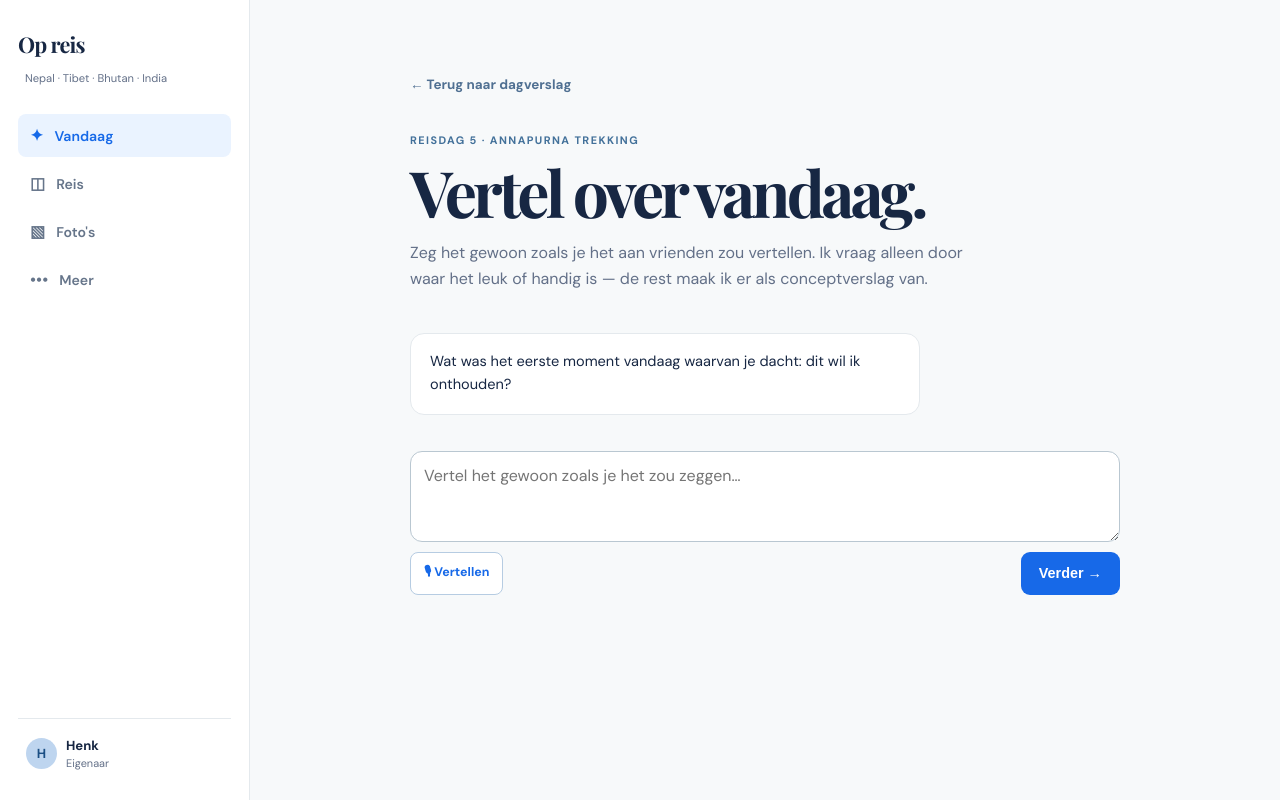
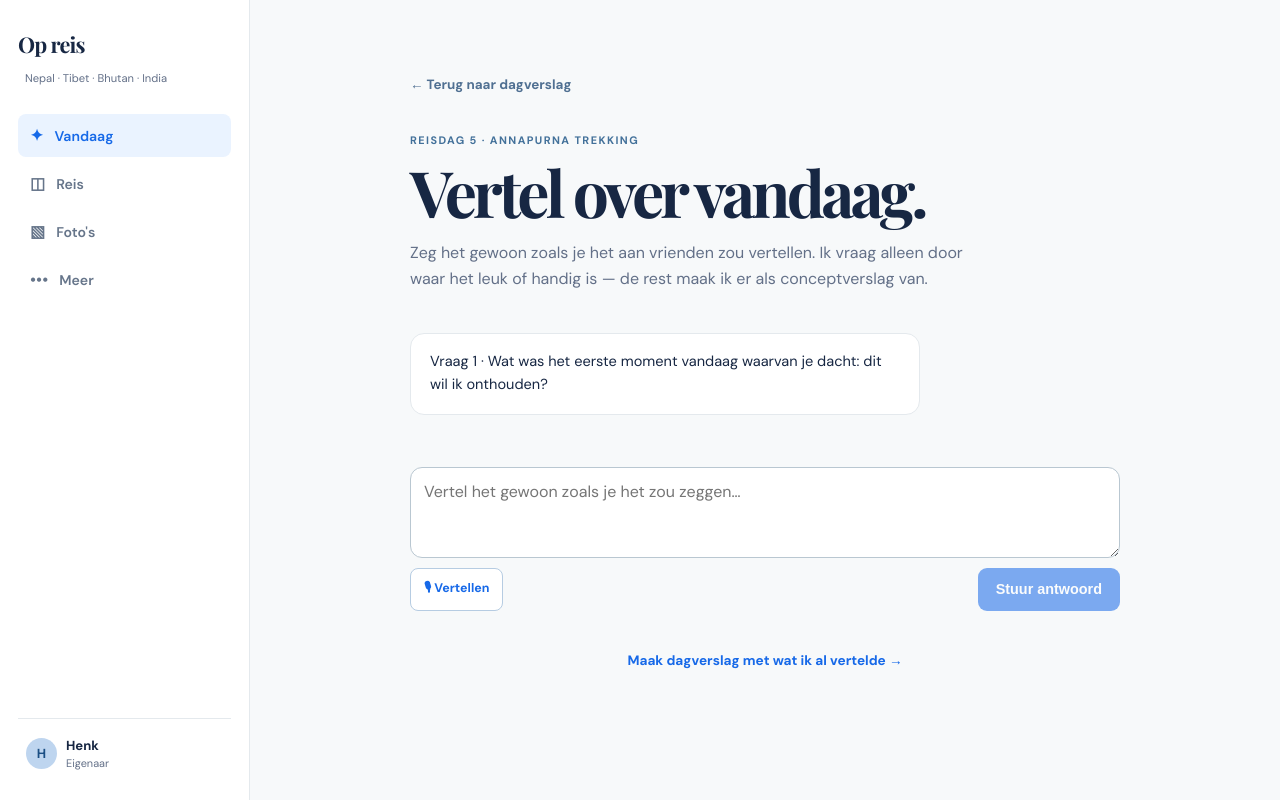
Before and after one commit to henk-blindenbach/travel-app, a Next.js app: page /app/today/interview in a window 1280 px wide. Built offline with nearby package versions, Linux system fonts and the light colour scheme; no server answers; the database is empty.

Commit message:
fix: complete and recover travel interviews

```diff
--- a/app/api/interview/route.ts
+++ b/app/api/interview/route.ts
@@ -29,7 +29,7 @@ export async function POST(request: Request) {
     const { data: { user } } = await supabase.auth.getUser();
     if (!user) return NextResponse.json({ error: "Niet ingelogd." }, { status: 401 });
     const payload = await request.json();
-    if (!validUuid(payload.tripDayId) || !validMessages(payload.messages)) return NextResponse.json({ error: "Ongeldig interview." }, { status: 400 });
+    if (!validUuid(payload.tripDayId) || !validMessages(payload.messages) || (payload.finish !== undefined && typeof payload.finish !== "boolean")) return NextResponse.json({ error: "Ongeldig interview." }, { status: 400 });
 
     const { data: day } = await supabase.from("trip_days")
       .select("id,title,planned_location,planned_route,day_number,day_date,day_entries(id,title,actual_location,body,media_assets(original_filename,caption,captured_at))")
@@ -44,20 +44,22 @@ export async function POST(request: Request) {
       currentDraft: entry ? { title: entry.title, location: entry.actual_location, body: entry.body } : null,
       photos: entry?.media_assets?.map((asset) => ({ filename: asset.original_filename, caption: asset.caption, capturedAt: asset.captured_at })) || [],
     });
-    const prompt = `Je bent de warme, nieuwsgierige reisinterviewer van Henk en Michel. Spreek Nederlands. Gebruik de context alleen als geheugen, verzin geen feiten. Vraag steeds één leuke, concrete vervolgvraag. Verzamel zonder formulier zoveel mogelijk: werkelijke route/locatie, activiteiten, vervoer, verblijf, mensen, eten, sfeer, verrassingen, hoogtepunten en tips. Houd het bij maximaal 5 vragen totaal; zet complete=true zodra een bruikbaar dagverhaal mogelijk is of de gebruiker aangeeft klaar te zijn. Als complete=true, maak dan een aantrekkelijke private concepttitel, locatie en volledig verhaal. Context: ${context}. Gesprek: ${JSON.stringify(payload.messages)}`;
+    const prompt = `Je bent de warme, nieuwsgierige reisinterviewer van Henk en Michel. Spreek Nederlands. Gebruik de context alleen als geheugen, verzin geen feiten. Vraag steeds één leuke, concrete vervolgvraag. Verzamel zonder formulier zoveel mogelijk: werkelijke route/locatie, activiteiten, vervoer, verblijf, mensen, eten, sfeer, verrassingen, hoogtepunten en tips. Houd het bij maximaal 5 vragen totaal; zet complete=true zodra een bruikbaar dagverhaal mogelijk is of de gebruiker aangeeft klaar te zijn. Als complete=true, maak dan een aantrekkelijke private concepttitel, locatie en volledig verhaal. ${payload.finish ? "De gebruiker kiest nu expliciet voor afronden: zet complete=true en maak het verslag uitsluitend op basis van wat al verteld is." : ""} Context: ${context}. Gesprek: ${JSON.stringify(payload.messages)}`;
     const response = await fetch("https://api.openai.com/v1/responses", {
       method: "POST", headers: { Authorization: `Bearer ${key}`, "Content-Type": "application/json" },
-      body: JSON.stringify({ model: "gpt-5-mini", input: prompt, text: { format: { type: "json_schema", name: "travel_interview", strict: true, schema } } }),
+      body: JSON.stringify({ model: "gpt-5-mini", input: prompt, text: { format: { type: "json_schema", name: "travel_interview", strict: true, schema } } }), signal: AbortSignal.timeout(30_000),
     });
     if (!response.ok) throw new Error("OpenAI request failed");
     const result = await response.json() as { output_text?: string };
     const answer = JSON.parse(result.output_text || "{}") as { reply: string; complete: boolean; title: string; actualLocation: string; body: string };
+    if (typeof answer.reply !== "string" || !answer.reply.trim() || typeof answer.complete !== "boolean") throw new Error("Invalid OpenAI response");
+    const complete = payload.finish || answer.complete;
     const messages = [...payload.messages, { role: "assistant" as const, text: safeText(answer.reply, 2000) }];
-    await supabase.from("day_interviews").upsert({ trip_day_id: day.id, messages, completed_at: answer.complete ? new Date().toISOString() : null }, { onConflict: "trip_day_id" });
-    if (answer.complete) {
+    await supabase.from("day_interviews").upsert({ trip_day_id: day.id, messages, completed_at: complete ? new Date().toISOString() : null }, { onConflict: "trip_day_id" });
+    if (complete) {
       await supabase.from("day_entries").upsert({ trip_day_id: day.id, title: safeText(answer.title, 160), actual_location: safeText(answer.actualLocation, 160), body: safeText(answer.body, 20_000) }, { onConflict: "trip_day_id" });
     }
-    return NextResponse.json({ reply: messages.at(-1)?.text, complete: answer.complete });
+    return NextResponse.json({ reply: messages.at(-1)?.text, complete });
   } catch {
     return NextResponse.json({ error: "Het interview kon nu niet worden verwerkt. Probeer het opnieuw." }, { status: 500 });
   }
--- a/components/journal/InterviewChat.tsx
+++ b/components/journal/InterviewChat.tsx
@@ -1,6 +1,7 @@
 "use client";
 
 import { useEffect, useRef, useState } from "react";
+import Link from "next/link";
 
 type Message = { role: "assistant" | "user"; text: string };
 type Props = { tripDayId: string; initialQuestion: string };
@@ -12,8 +13,11 @@ export function InterviewChat({ tripDayId, initialQuestion }: Props) {
   const [complete, setComplete] = useState(false);
   const [listening, setListening] = useState(false);
   const [voiceMessage, setVoiceMessage] = useState("");
+  const [requestError, setRequestError] = useState("");
+  const [retryAttempt, setRetryAttempt] = useState<{ messages: Message[]; finish: boolean } | null>(null);
   const recognitionRef = useRef<SpeechRecognition | null>(null);
   const stopTimerRef = useRef<ReturnType<typeof setTimeout> | null>(null);
+  const newestMessageRef = useRef<HTMLDivElement>(null);
 
   function stopListening() {
     if (stopTimerRef.current) clearTimeout(stopTimerRef.current);
@@ -27,15 +31,41 @@ export function InterviewChat({ tripDayId, initialQuestion }: Props) {
     recognitionRef.current?.stop();
   }, []);
 
-  async function send(text = draft) {
-    const clean = text.trim(); if (!clean || busy || complete) return;
-    const next = [...messages, { role: "user" as const, text: clean }]; setMessages(next); setDraft(""); setBusy(true);
+  useEffect(() => { newestMessageRef.current?.scrollIntoView({ behavior: "smooth", block: "end" }); }, [busy, complete, messages]);
+
+  async function submit(next: Message[], finish: boolean) {
+    if (busy || complete) return;
+    setBusy(true);
+    setRequestError("");
+    setRetryAttempt(null);
+    const controller = new AbortController();
+    const timeout = window.setTimeout(() => controller.abort(), 35_000);
     try {
-      const response = await fetch("/api/interview", { method: "POST", headers: { "Content-Type": "application/json" }, body: JSON.stringify({ tripDayId, messages: next }) });
+      const response = await fetch("/api/interview", { method: "POST", headers: { "Content-Type": "application/json" }, body: JSON.stringify({ tripDayId, messages: next, finish }), signal: controller.signal });
       const data = await response.json(); if (!response.ok) throw new Error(data.error);
+      if (typeof data.reply !== "string" || !data.reply.trim()) throw new Error("Er kwam geen vraag terug.");
       setMessages((current) => [...current, { role: "assistant", text: data.reply }]); setComplete(data.complete);
-    } catch (error) { setMessages((current) => [...current, { role: "assistant", text: error instanceof Error ? error.message : "Probeer het nog eens." }]); }
-    finally { setBusy(false); }
+    } catch (error) {
+      setRequestError(error instanceof DOMException && error.name === "AbortError" ? "Dit duurt langer dan normaal. Probeer het opnieuw." : error instanceof Error ? error.message : "Het antwoord kon niet worden opgehaald.");
+      setRetryAttempt({ messages: next, finish });
+    } finally { window.clearTimeout(timeout); setBusy(false); }
+  }
+
+  async function send() {
+    const clean = draft.trim(); if (!clean || busy || complete) return;
+    const next = [...messages, { role: "user" as const, text: clean }];
+    setMessages(next);
+    setDraft("");
+    await submit(next, false);
+  }
+
+  async function finishInterview() {
+    if (busy || complete) return;
+    if (!messages.some((message) => message.role === "user")) {
+      setRequestError("Vertel eerst iets over jullie dag; daarna kan Nós er een verslag van maken.");
+      return;
+    }
+    await submit(messages, true);
   }
 
   function dictate() {
@@ -67,9 +97,10 @@ export function InterviewChat({ tripDayId, initialQuestion }: Props) {
     try { recognition.start(); } catch { stopListening(); setVoiceMessage("De spraakopname kon niet starten. Probeer het nog eens of typ je antwoord."); }
   }
 
-  return <div className="chat">{messages.map((message, index) => <div key={`${message.role}-${index}`} className={`chat-bubble ${message.role}`}><p>{message.text}</p></div>)}
+  return <div className="chat">{messages.map((message, index) => <div key={`${message.role}-${index}`} className={`chat-bubble ${message.role}`}><p>{message.role === "assistant" && index === 0 ? "Vraag 1 · " : ""}{message.text}</p></div>)}
     {busy && <div className="chat-bubble assistant"><p>Even luisteren en ordenen…</p></div>}
-    {complete ? <p className="form-message">Conceptdagverslag gemaakt. Je kunt het nu in je dagverslag bekijken en aanpassen.</p> : <div className="interview-compose"><textarea value={draft} onChange={(event) => setDraft(event.target.value)} placeholder="Vertel het gewoon zoals je het zou zeggen…" rows={3}/>{voiceMessage && <p className="voice-message" role="status">{voiceMessage}</p>}<div><button type="button" className="secondary-button" onClick={dictate}>{listening ? "Opname stoppen" : "🎙 Vertellen"}</button><button type="button" className="primary-button blue-button" onClick={() => void send()} disabled={busy}>Verder →</button></div></div>}</div>;
+    <div ref={newestMessageRef}/>
+    {complete ? <p className="form-message">Conceptdagverslag gemaakt. <Link href={`/app/journal/${tripDayId}`}>Open en pas het verslag aan →</Link></p> : <div className="interview-compose"><textarea value={draft} onChange={(event) => setDraft(event.target.value)} placeholder="Vertel het gewoon zoals je het zou zeggen…" rows={3}/>{voiceMessage && <p className="voice-message" role="status">{voiceMessage}</p>}{requestError && <p className="voice-message" role="alert">{requestError} {retryAttempt && <button type="button" className="text-button" onClick={() => void submit(retryAttempt.messages, retryAttempt.finish)}>Opnieuw proberen</button>}</p>}<div><button type="button" className="secondary-button" onClick={dictate}>{listening ? "Opname stoppen" : "🎙 Vertellen"}</button><button type="button" className="primary-button blue-button" onClick={() => void send()} disabled={busy || !draft.trim()}>Stuur antwoord</button></div><button type="button" className="finish-button" onClick={() => void finishInterview()} disabled={busy}>Maak dagverslag met wat ik al vertelde →</button></div>}</div>;
 }
 
 declare global { interface Window { SpeechRecognition?: new () => SpeechRecognition; webkitSpeechRecognition?: new () => SpeechRecognition; } }
```
Also changed, not shown: 1 other file (tests, documents, lock files or other folders).
